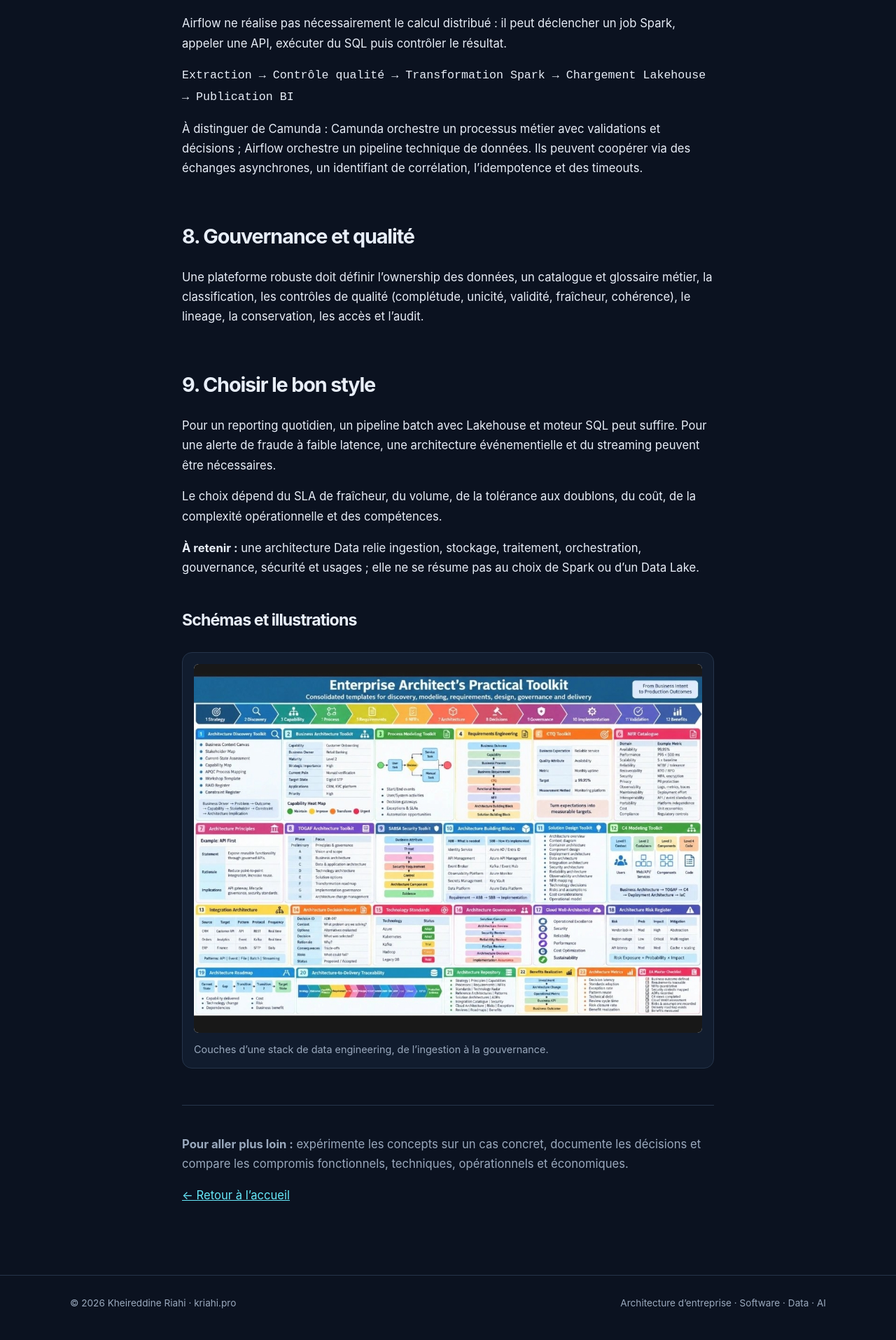
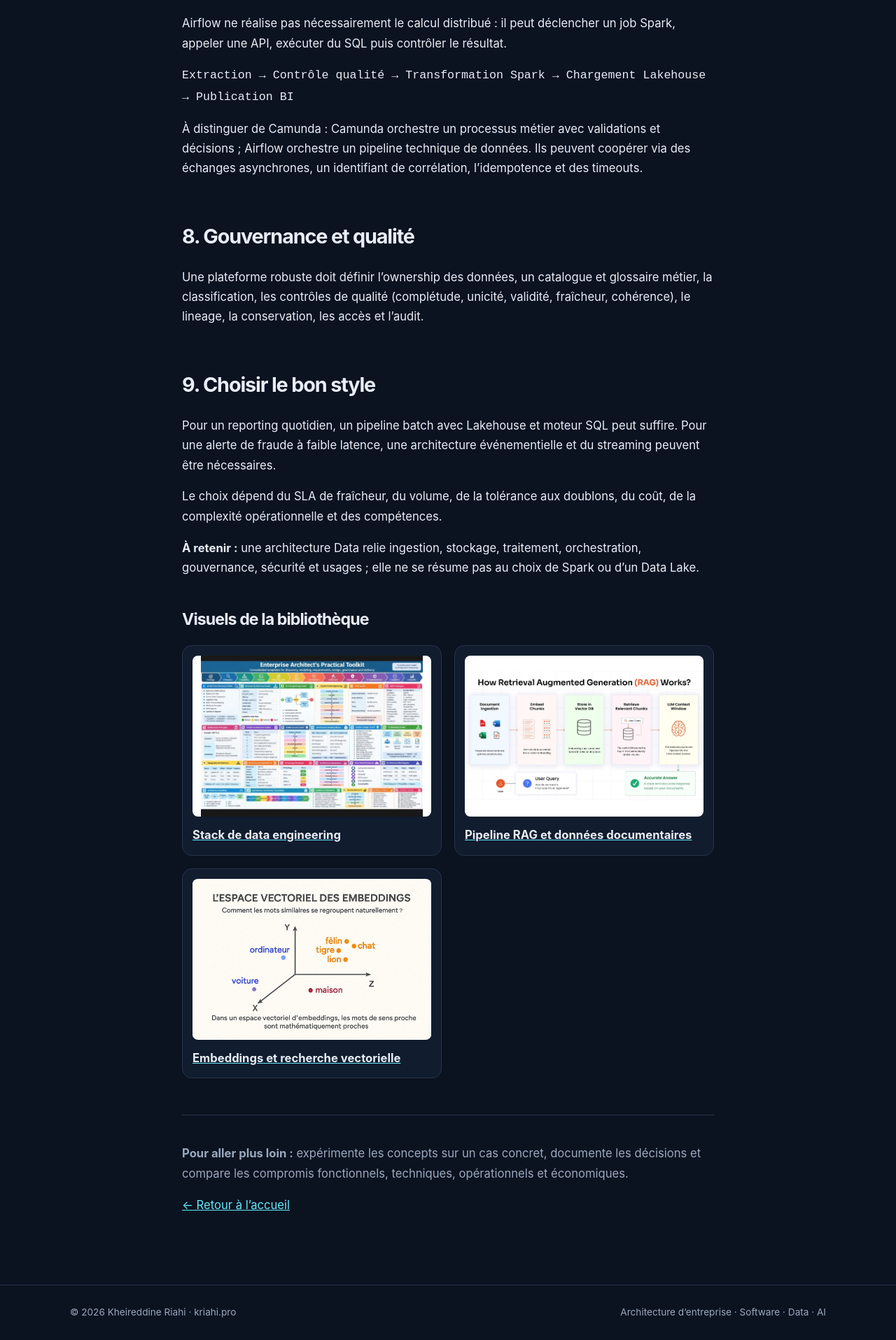
Before and after one commit to KRiahi345/kriahi, a Jekyll site: the page built from architecture-data.md, in a window 1280 px wide. Shown: the part 3742-5657 px from the top of the page at 70% size. Built offline with Jekyll 4.4.1, drawn with Linux system fonts in a browser that asks for light colours.

Commit message:
Show library images on architecture pages

```diff
--- a/architecture-data.md
+++ b/architecture-data.md
@@ -117,6 +117,10 @@ Le choix dépend du SLA de fraîcheur, du volume, de la tolérance aux doublons,
 **À retenir :** une architecture Data relie ingestion, stockage, traitement, orchestration, gouvernance, sécurité et usages ; elle ne se résume pas au choix de Spark ou d’un Data Lake.
 
 
-<section class="resource-illustrations"><h2>Schémas et illustrations</h2>
-<figure class="resource-figure"><img src="/assets/images/resources/data-engineering-stack.jpg" alt="Couches d’une stack de data engineering, de l’ingestion à la gouvernance." loading="lazy"><figcaption>Couches d’une stack de data engineering, de l’ingestion à la gouvernance.</figcaption></figure>
-</section>
+## Visuels de la bibliothèque
+
+<div class="category-gallery">
+<a class="category-visual" href="/ressources/architecture-ia-framework/"><img src="/assets/images/resources/data-engineering-stack.jpg" alt="Couches d’une stack de data engineering" loading="lazy"><span>Stack de data engineering</span></a>
+<a class="category-visual" href="/ressources/agents-ia-rag-graphrag/"><img src="/assets/images/resources/rag-retrieval-generation.jpg" alt="Étapes du pipeline RAG" loading="lazy"><span>Pipeline RAG et données documentaires</span></a>
+<a class="category-visual" href="/ressources/agents-ia-rag-graphrag/"><img src="/assets/images/resources/embedding-vector-space.jpg" alt="Espace vectoriel des embeddings" loading="lazy"><span>Embeddings et recherche vectorielle</span></a>
+</div>
--- a/assets/css/style.css
+++ b/assets/css/style.css
@@ -37,5 +37,6 @@ h1,h2,h3{line-height:1.15;letter-spacing:-.04em} .hero h1{font-size:clamp(3rem,7
 .article-content td p{margin:.25em 0}
 .library-intro{max-width:680px;color:var(--muted);margin:-8px 0 60px}
 .resource-illustrations{margin-top:3rem}.resource-figure{margin:2rem 0 3rem;padding:1rem;background:var(--panel);border:1px solid var(--line);border-radius:14px}.resource-figure img{display:block;width:100%;height:auto;max-height:900px;object-fit:contain;background:#fff;border-radius:7px}.resource-figure figcaption{margin-top:.8rem;color:var(--muted);font-size:.9rem;line-height:1.5}
+.category-gallery{display:grid;grid-template-columns:repeat(2,minmax(0,1fr));gap:18px;margin:24px 0 48px}.category-visual{display:flex;flex-direction:column;gap:12px;overflow:hidden;padding:14px;background:var(--panel);border:1px solid var(--line);border-radius:14px;transition:border-color .2s,transform .2s}.category-visual:hover{border-color:var(--accent);transform:translateY(-2px)}.category-visual img{display:block;width:100%;height:230px;object-fit:contain;background:#fff;border-radius:8px}.category-visual span{font-weight:650;color:var(--text)}
 @media(max-width:850px){.header-inner{align-items:flex-start;flex-direction:column;padding:16px 0}nav{justify-content:flex-start}}
-@media(max-width:650px){.topic-grid{grid-template-columns:1fr}.topic-card p{min-height:0}}
+@media(max-width:650px){.topic-grid,.category-gallery{grid-template-columns:1fr}.topic-card p{min-height:0}.category-visual img{height:210px}}
```
Also changed, not shown: architecture-entreprise.md (+9 -0 lines), architecture-ia.md (+11 -0 lines), architecture-microservices.md (+9 -0 lines).
